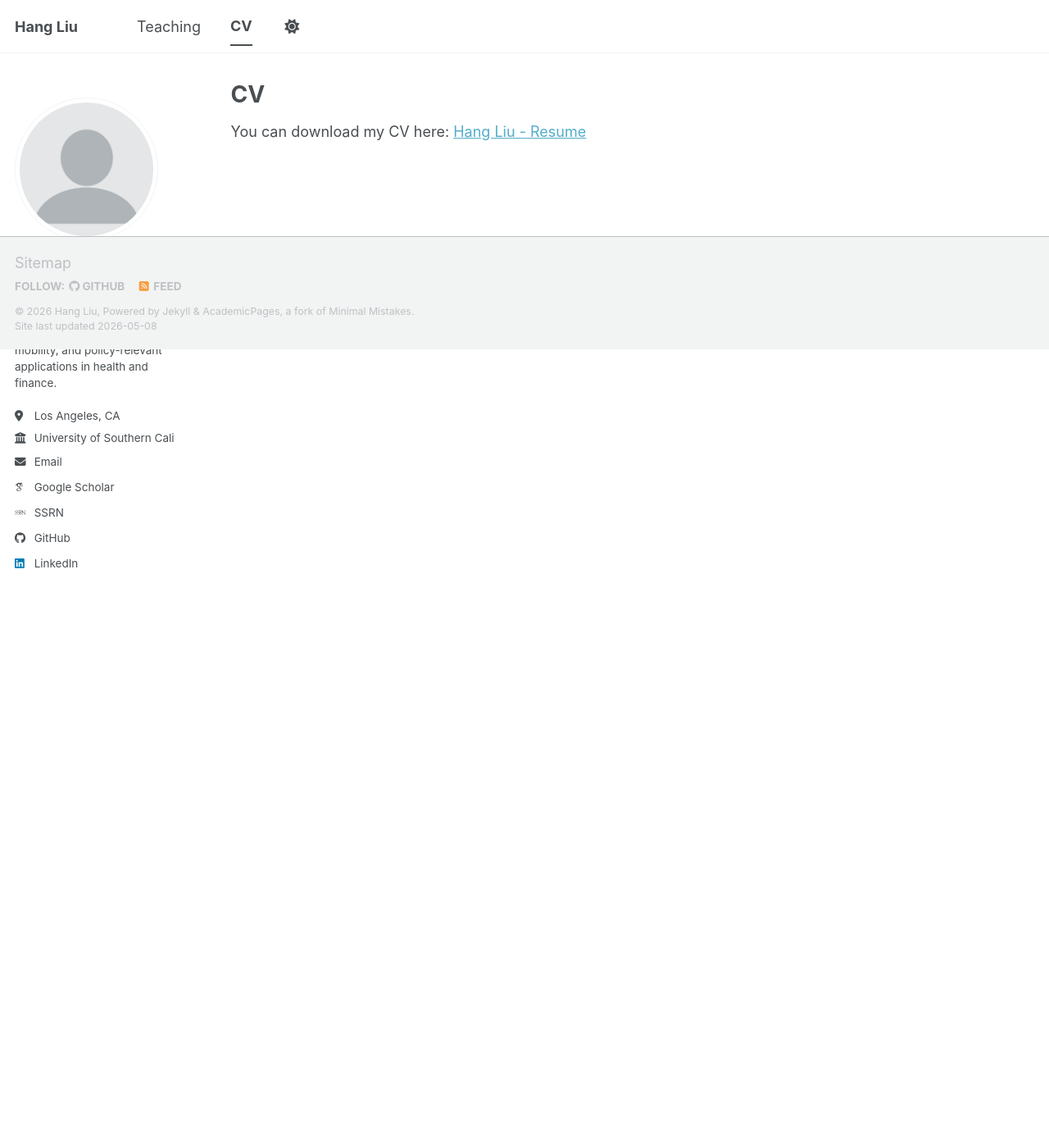
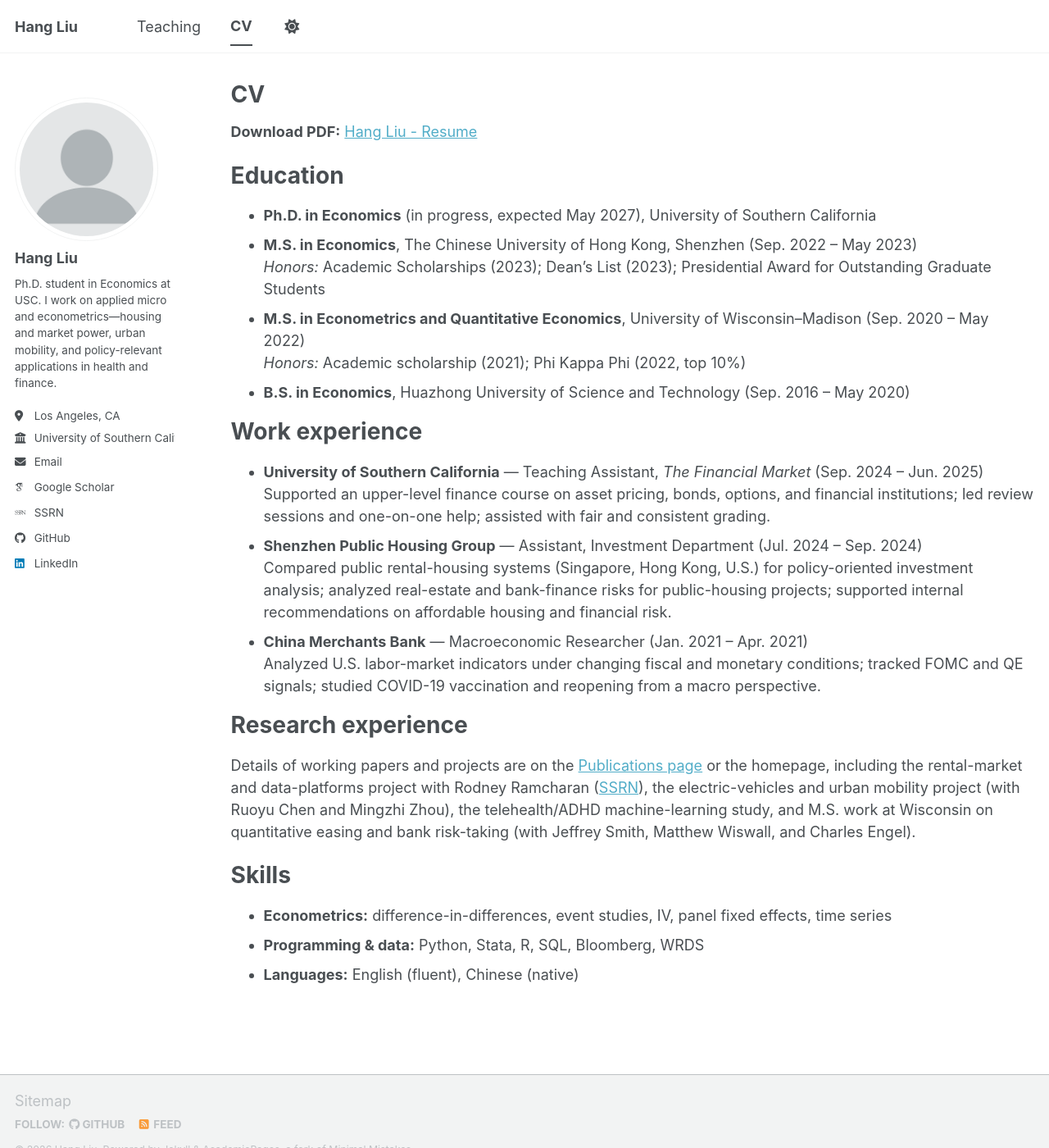
Before and after one commit to Hang-lliu/hang-liu.github.io, a Jekyll site: the page built from _pages/cv.md, in a window 1280 px wide and 1400 px high. Shown: the whole window at 82% size. Built offline with Jekyll 4.4.1, drawn with Linux system fonts in a browser that asks for light colours; some web fonts are replaced; our own code applies the rules of GitHub Pages for plain Markdown files; a script bundle is joined from its source files by our own code; library files that are not in the unit come from our copies.

Commit message:
Restore CV text content with PDF download link

```diff
--- a/_pages/cv.md
+++ b/_pages/cv.md
@@ -7,4 +7,34 @@ redirect_from:
   - /resume
 ---
 
-You can download my CV here: [Hang Liu - Resume](/files/Hang%20Liu-resume.pdf)
+**Download PDF:** [Hang Liu - Resume](/files/Hang%20Liu-resume.pdf)
+
+{% include base_path %}
+
+Education
+======
+* **Ph.D. in Economics** (in progress, expected May 2027), University of Southern California
+* **M.S. in Economics**, The Chinese University of Hong Kong, Shenzhen (Sep. 2022 – May 2023)
+  *Honors:* Academic Scholarships (2023); Dean's List (2023); Presidential Award for Outstanding Graduate Students
+* **M.S. in Econometrics and Quantitative Economics**, University of Wisconsin–Madison (Sep. 2020 – May 2022)
+  *Honors:* Academic scholarship (2021); Phi Kappa Phi (2022, top 10%)
+* **B.S. in Economics**, Huazhong University of Science and Technology (Sep. 2016 – May 2020)
+
+Work experience
+======
+* **University of Southern California** — Teaching Assistant, *The Financial Market* (Sep. 2024 – Jun. 2025)
+  Supported an upper-level finance course on asset pricing, bonds, options, and financial institutions; led review sessions and one-on-one help; assisted with fair and consistent grading.
+* **Shenzhen Public Housing Group** — Assistant, Investment Department (Jul. 2024 – Sep. 2024)
+  Compared public rental-housing systems (Singapore, Hong Kong, U.S.) for policy-oriented investment analysis; analyzed real-estate and bank-finance risks for public-housing projects; supported internal recommendations on affordable housing and financial risk.
+* **China Merchants Bank** — Macroeconomic Researcher (Jan. 2021 – Apr. 2021)
+  Analyzed U.S. labor-market indicators under changing fiscal and monetary conditions; tracked FOMC and QE signals; studied COVID-19 vaccination and reopening from a macro perspective.
+
+Research experience
+======
+Details of working papers and projects are on the [Publications page](/) or the homepage, including the rental-market and data-platforms project with Rodney Ramcharan ([SSRN](https://papers.ssrn.com/sol3/papers.cfm?abstract_id=6662339)), the electric-vehicles and urban mobility project (with Ruoyu Chen and Mingzhi Zhou), the telehealth/ADHD machine-learning study, and M.S. work at Wisconsin on quantitative easing and bank risk-taking (with Jeffrey Smith, Matthew Wiswall, and Charles Engel).
+
+Skills
+======
+* **Econometrics:** difference-in-differences, event studies, IV, panel fixed effects, time series
+* **Programming & data:** Python, Stata, R, SQL, Bloomberg, WRDS
+* **Languages:** English (fluent), Chinese (native)
```
